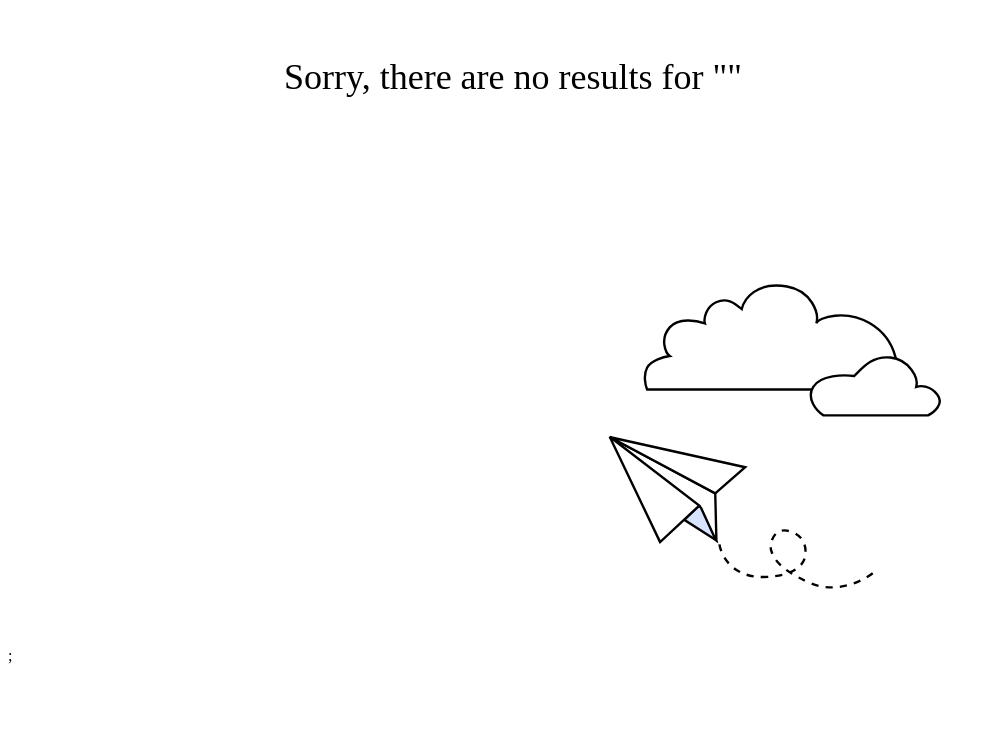
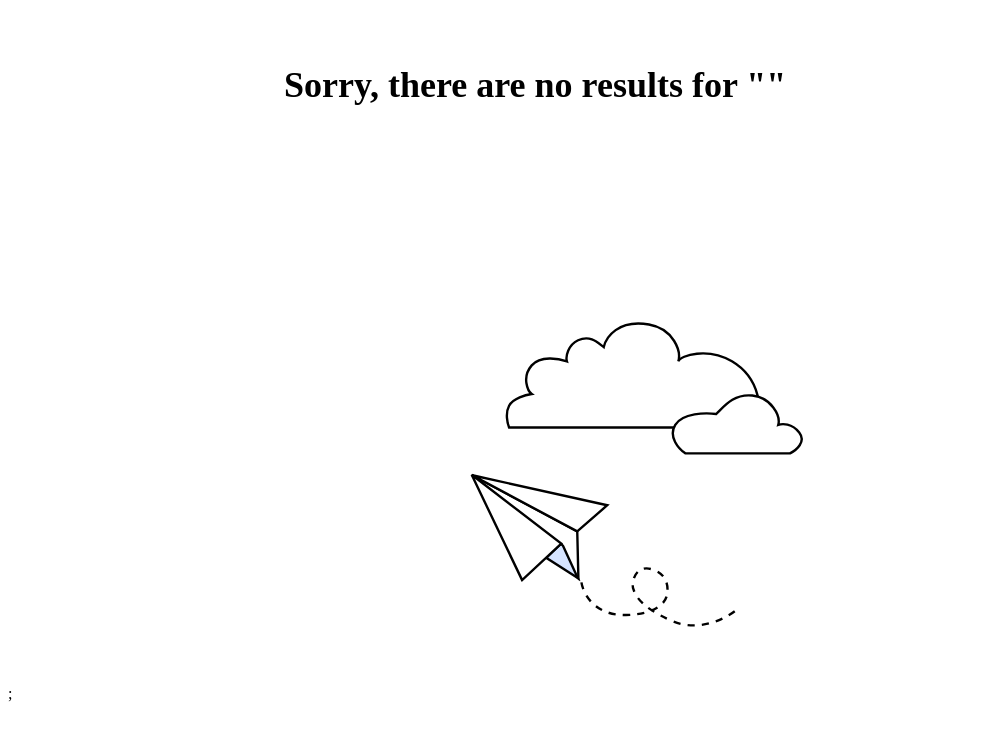
Before and after one commit to Rafal-1999/movies-browser-react, a React (Create React App) app: page / in a window 1280 px wide. Shown: the top 740 px of the page, without its empty margins (0-996 px from the left). Built offline with nearby package versions, Linux system fonts and the light colour scheme.

Commit message:
centered picture in side, added new css

```diff
--- a/src/features/NoResults/index.js
+++ b/src/features/NoResults/index.js
@@ -1,8 +1,8 @@
-import { StyledPicture, Wrapper } from "./styled";
+import { StyledPicture, Wrapper, Headline } from "./styled";
 
 export const NoResults = ({ query }) => (
   <Wrapper>
-    Sorry, there are no results for "{query}"
+    <Headline>Sorry, there are no results for "{query}"</Headline>
     <StyledPicture />
   </Wrapper>
 );
--- a/src/features/NoResults/styled.js
+++ b/src/features/NoResults/styled.js
@@ -2,11 +2,14 @@ import styled from "styled-components";
 import { ReactComponent as Picture } from "./../../Resources/Picture.svg";
 
 export const Wrapper = styled.article`
+  display: flex;
+  flex-direction: column;
+`;
+
+export const Headline = styled.h1`
+  padding-left: 276px;
   margin-top: 56px;
   font-size: 36px;
-  padding-left: 276px;
-  display: flex;
-  flex-direction: column;
 `;
 
 export const StyledPicture = styled(Picture)`
```
